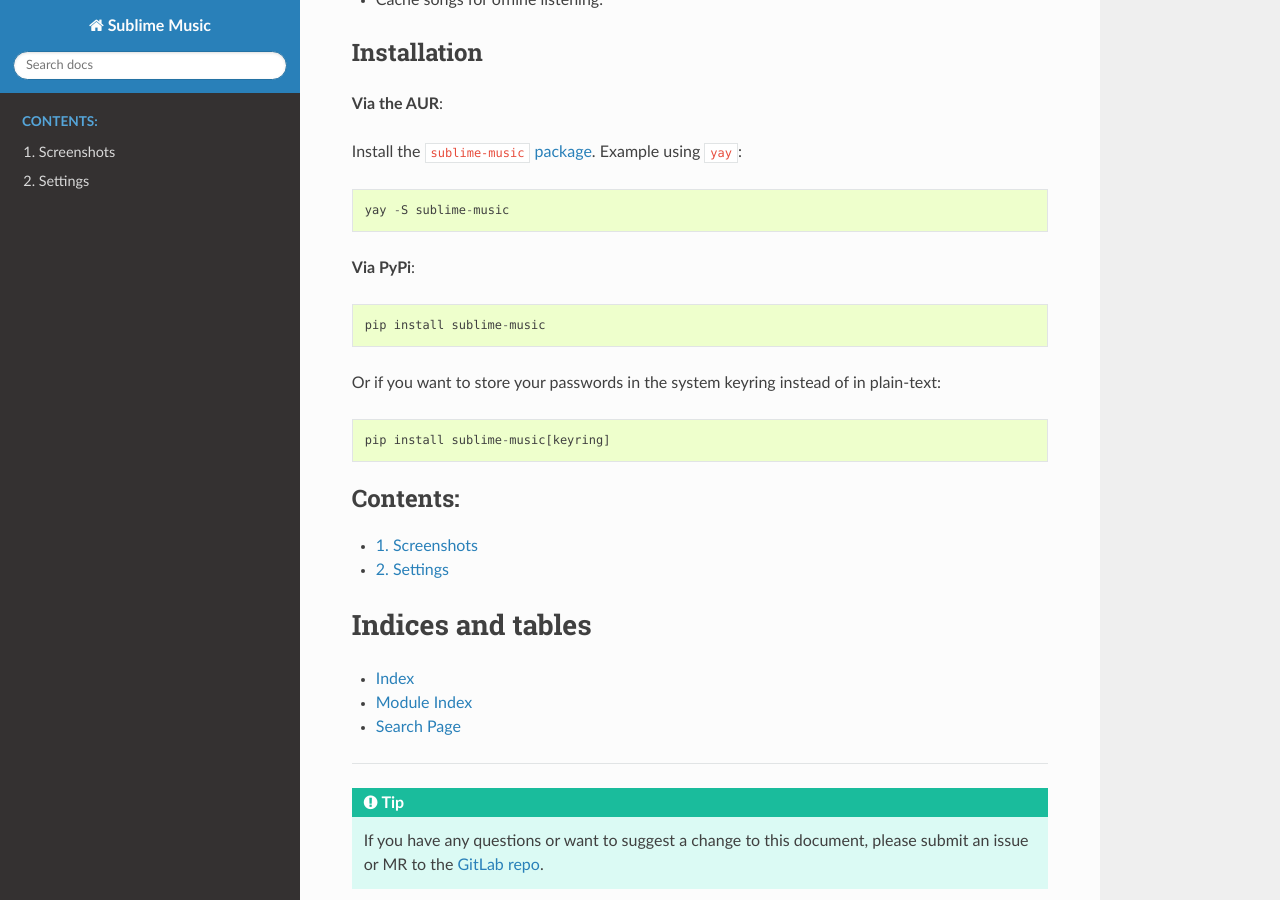
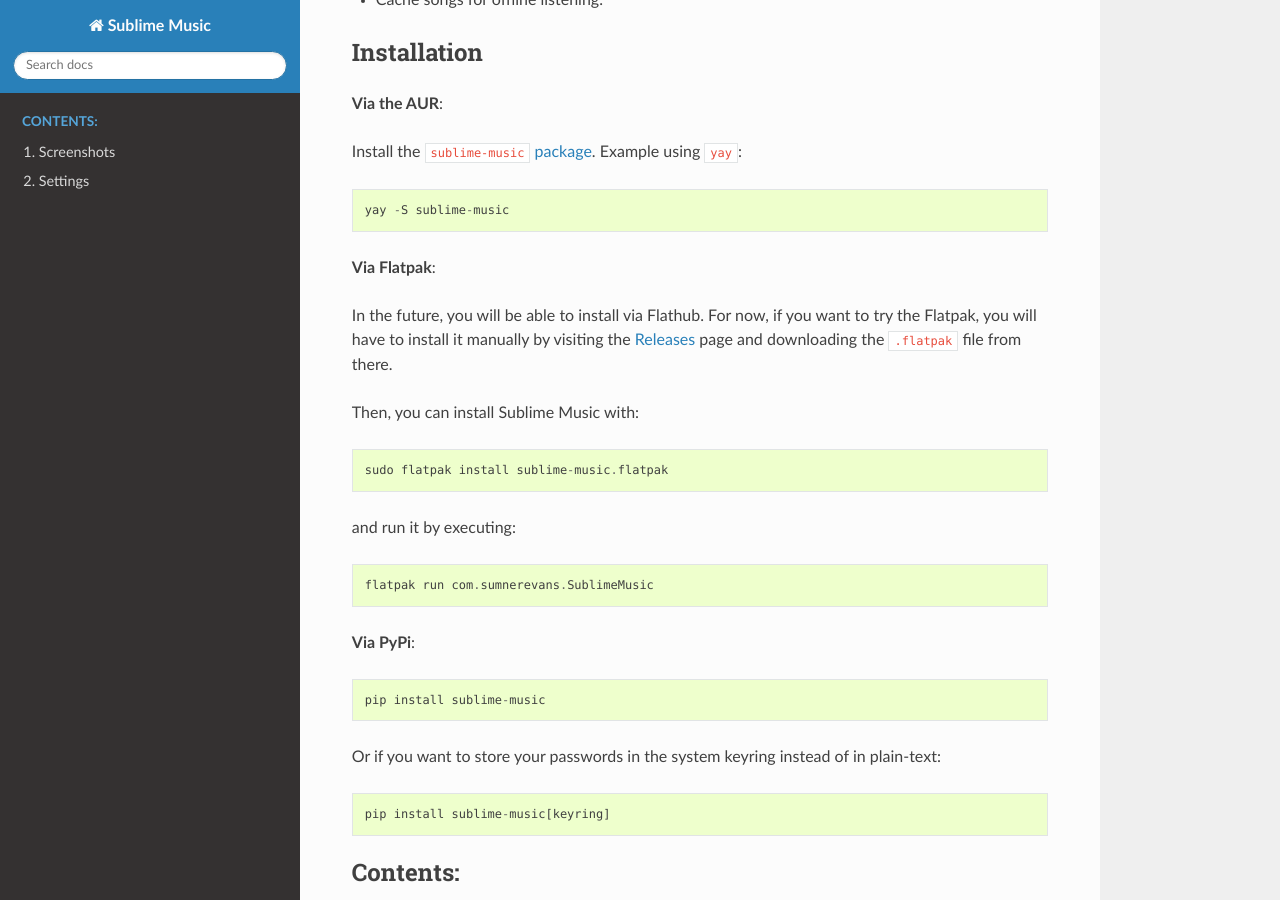
Before and after one commit to sublime-music/sublime-music, a Sphinx documentation site: the page built from docs/index.rst, in a window 1280 px wide and 900 px high, scrolled down 1114 px. Built offline with Sphinx 7.4.7 and the Read the Docs theme 2.0.0, drawn with Linux system fonts in a browser that asks for light colours; pages that are not in the unit, such as notebooks, are missing from menus.

Commit message:
Re-enable Flatpak build

```diff
--- a/CONTRIBUTING.rst
+++ b/CONTRIBUTING.rst
@@ -66,14 +66,14 @@
 Building the flatpak
 --------------------
 
-*(currently broken)*
-
 - A flatpak-builder environment must be setup on the build machine to do a
   flatpak build. This includes ``org.gnome.SDK//3.34`` and
   ``org.gnome.Platform//3.34``.
 - The ``flatpak`` folder contains the required files to build a flatpak package.
 - The script ``flatpak_build.sh`` will run the required commands to grab the
   remaining dependencies and build the flatpak.
+- You can install the Flatpak using: ``flatpak install sublime-music.flatpak``
+  and run it using ``flatpak run com.sumnerevans.SublimeMusic``.
 
 Code Style
 ----------
```
Also changed, not shown: docs/index.rst (+15 -16 lines), .gitlab-ci.yml, 3 other files.
